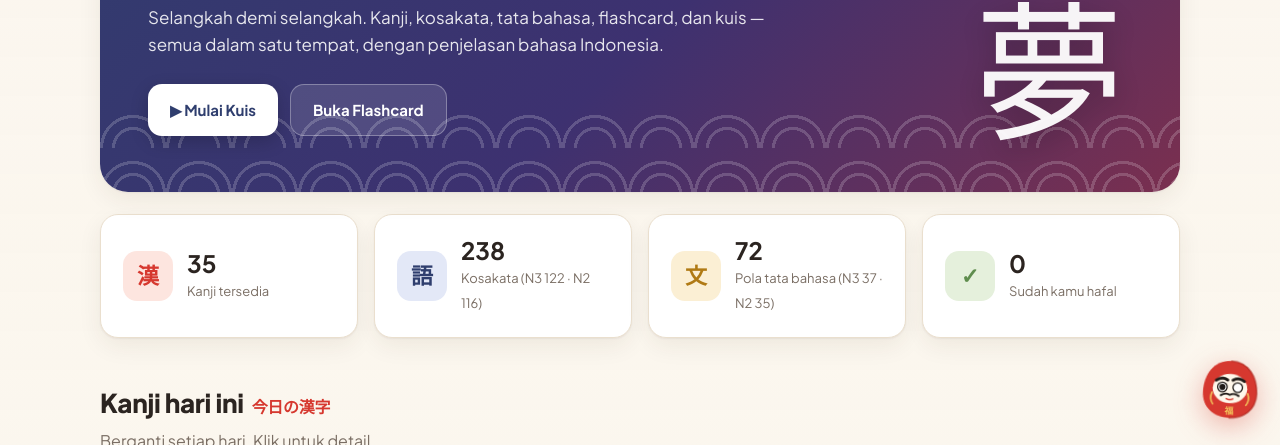
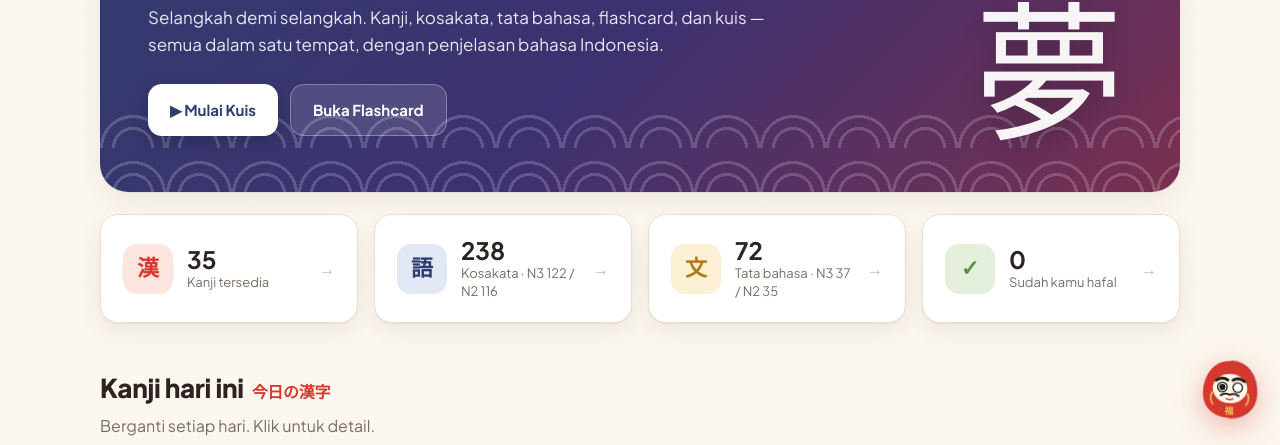
Before and after one commit to darumanihongo9/Daruma-nihonggo, a plain HTML site: page index.html in a window 1280 px wide. Shown: the part 355-800 px from the top of the page. Drawn offline with Linux system fonts and the light colour scheme; a web font is replaced by a local one.

Commit message:
Update index.html

```diff
--- a/index.html
+++ b/index.html
@@ -92,7 +92,11 @@ main{max-width:1120px;margin:0 auto;padding:28px 20px 80px}
 .stat{display:flex;gap:14px;align-items:center}
 .stat .ico{width:50px;height:50px;border-radius:14px;display:grid;place-items:center;font-family:var(--jp);font-weight:900;font-size:22px;flex-shrink:0}
 .stat b{font-size:24px;display:block;line-height:1.1}
-.stat span{color:var(--muted);font-size:13px}
+.stat span{color:var(--muted);font-size:13px;display:block;line-height:1.4}
+.stat.link{text-decoration:none;color:var(--ink);position:relative;cursor:pointer;transition:transform .2s,border-color .2s,box-shadow .2s}
+.stat.link:hover{transform:translateY(-4px);border-color:var(--red);box-shadow:0 12px 28px rgba(60,40,20,.12)}
+.stat .arr{margin-left:auto;font-style:normal;font-weight:800;color:var(--muted);opacity:.5;transition:.2s}
+.stat.link:hover .arr{opacity:1;color:var(--red);transform:translateX(3px)}
 .c-red{background:var(--red-soft);color:var(--red)} .c-ind{background:var(--indigo-soft);color:var(--indigo)}
 .c-gold{background:var(--gold-soft);color:#b07a14} .c-mat{background:var(--matcha-soft);color:var(--matcha)} .c-sak{background:var(--sakura-soft);color:#c2557a}
 [data-theme="dark"] .c-gold{color:var(--gold)} [data-theme="dark"] .c-sak{color:var(--sakura)}
@@ -311,10 +315,10 @@ footer .jp{color:var(--red);font-weight:700}
     </div>
 
     <div class="grid g4" style="margin-top:22px">
-      <div class="card stat"><div class="ico c-red">漢</div><div><b id="sKanji">0</b><span>Kanji tersedia</span></div></div>
-      <div class="card stat"><div class="ico c-ind">語</div><div><b id="sVocab">0</b><span id="sVocabL">Kosakata</span></div></div>
-      <div class="card stat"><div class="ico c-gold">文</div><div><b id="sGram">0</b><span id="sGramL">Pola tata bahasa</span></div></div>
-      <div class="card stat"><div class="ico c-mat">✓</div><div><b id="sDone">0</b><span>Sudah kamu hafal</span></div></div>
+      <a class="card stat link" href="#kanji"><div class="ico c-red">漢</div><div><b id="sKanji">0</b><span>Kanji tersedia</span></div><i class="arr">→</i></a>
+      <a class="card stat link" href="#kosakata"><div class="ico c-ind">語</div><div><b id="sVocab">0</b><span id="sVocabL">Kosakata</span></div><i class="arr">→</i></a>
+      <a class="card stat link" href="#tatabahasa"><div class="ico c-gold">文</div><div><b id="sGram">0</b><span id="sGramL">Pola tata bahasa</span></div><i class="arr">→</i></a>
+      <a class="card stat link" href="#flashcard"><div class="ico c-mat">✓</div><div><b id="sDone">0</b><span>Sudah kamu hafal</span></div><i class="arr">→</i></a>
     </div>
 
     <div class="sec-title"><div><h2>Kanji hari ini<span class="jp">今日の漢字</span></h2><p>Berganti setiap hari. Klik untuk detail.</p></div></div>
@@ -838,8 +842,8 @@ applyTheme();
 /* stats */
 function updateStats(){
   $("#sKanji").textContent=KANJI.length;
-  $("#sVocab").textContent=VOCAB.N3.length+VOCAB.N2.length;$("#sVocabL").textContent=`Kosakata (N3 ${VOCAB.N3.length} · N2 ${VOCAB.N2.length})`;
-  $("#sGram").textContent=GRAM.N3.length+GRAM.N2.length;$("#sGramL").textContent=`Pola tata bahasa (N3 ${GRAM.N3.length} · N2 ${GRAM.N2.length})`;
+  $("#sVocab").textContent=VOCAB.N3.length+VOCAB.N2.length;$("#sVocabL").textContent=`Kosakata · N3 ${VOCAB.N3.length} / N2 ${VOCAB.N2.length}`;
+  $("#sGram").textContent=GRAM.N3.length+GRAM.N2.length;$("#sGramL").textContent=`Tata bahasa · N3 ${GRAM.N3.length} / N2 ${GRAM.N2.length}`;
   $("#sDone").textContent=mastered.size;
   const total=VALID.size,pct=Math.round(mastered.size/total*100);
   $("#goalTxt").textContent=pct+"% ("+mastered.size+"/"+total+")";$("#goalBar").style.width=pct+"%";
```
